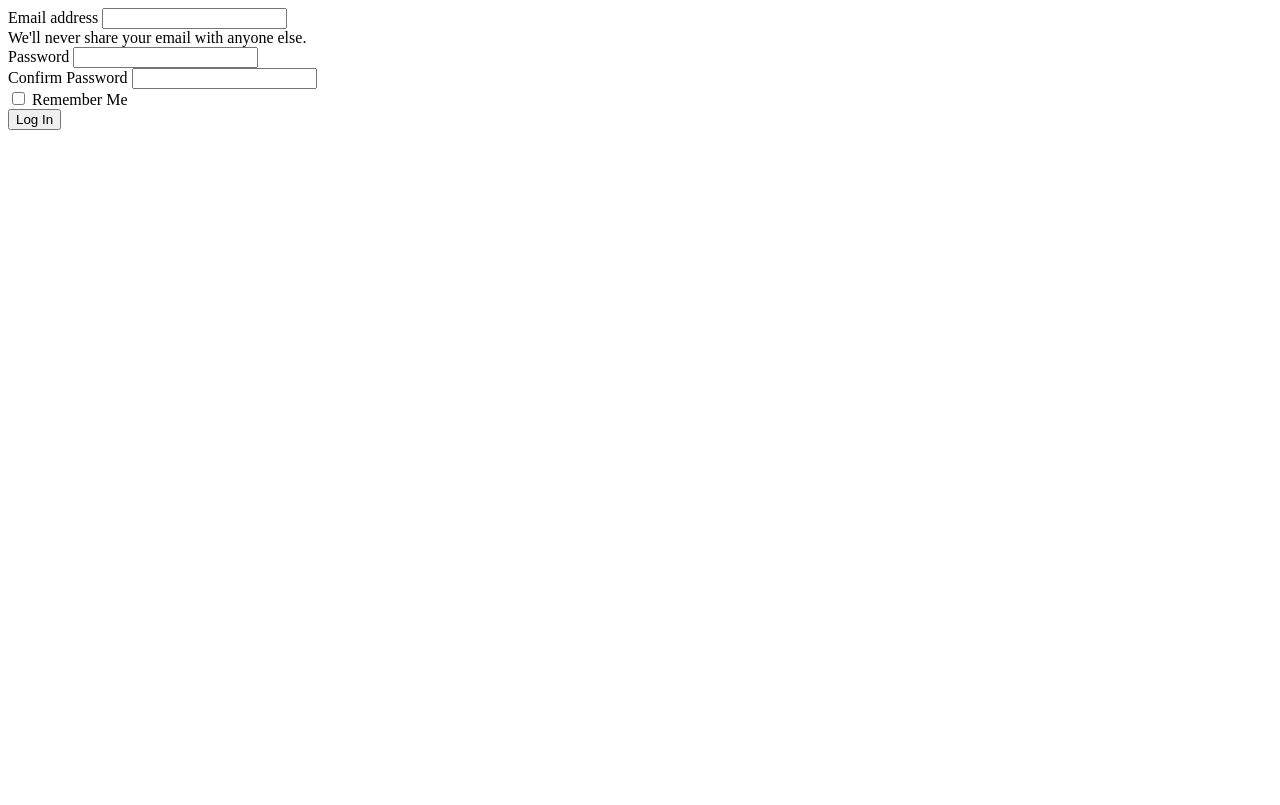
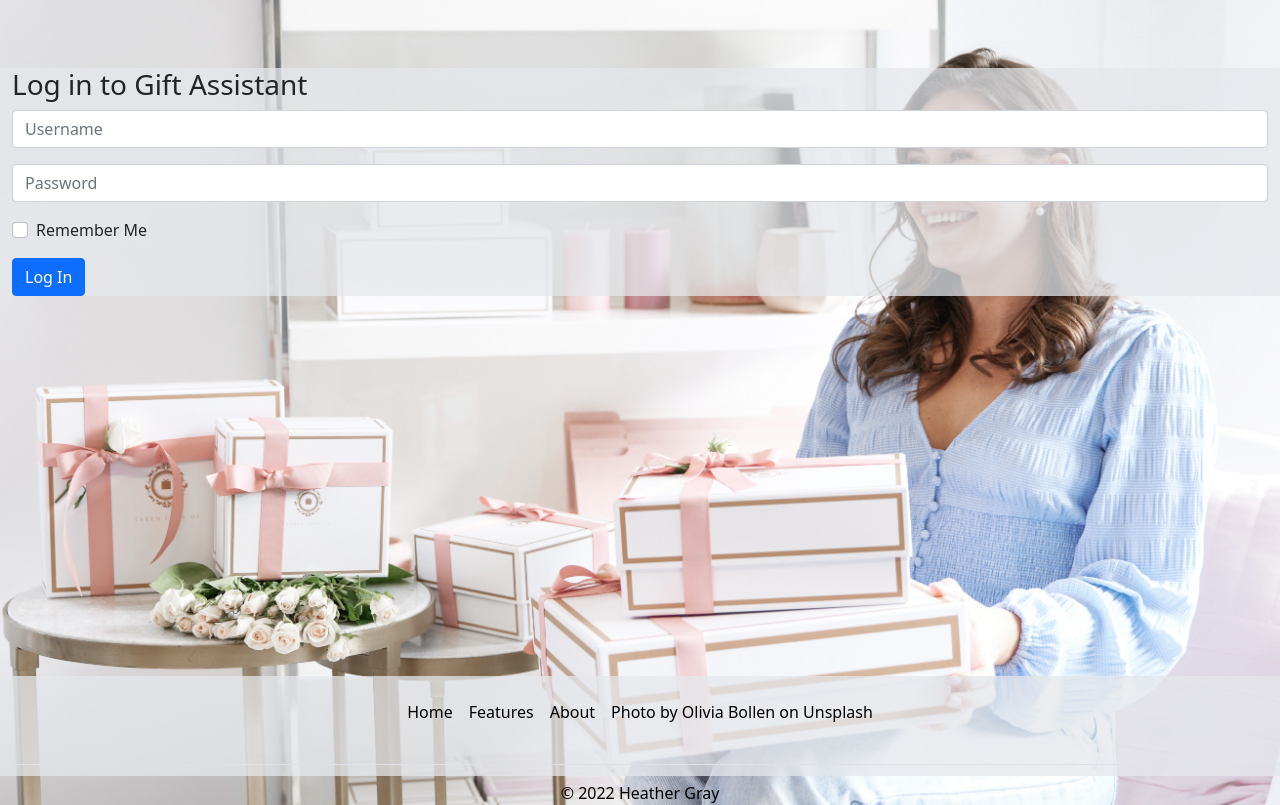
Before and after one commit to Se7enSquared/gift-assistant, a Django app: page /accounts/login/ in a window 1280 px wide. Before the commit the page ends 130 px from the top, so only its background shows below. Run offline with Django 4.2, Linux system fonts and the light colour scheme.

Commit message:
build login html

```diff
--- a/gift_assist/templates/registration/login.html
+++ b/gift_assist/templates/registration/login.html
@@ -1,21 +1,47 @@
+{% extends 'base.html' %}
+{% load static %}
+{% block custom_stylesheet %}
+<link rel="stylesheet" href="{% static 'css/homestyle.css' %}">
+{% endblock custom_stylesheet %}
+{% block content %}
+<br><br>
+<div class="container-fluid soft-background" id="loginForm">
+    <h3 id="loginh3">Log in to Gift Assistant</h2>
+        {% for message in messages %}
+
+        <div class="alert alert-success">
+            <a class="close" href="#" data-dismiss="alert">×</a>
+            {{ message }}
+        </div>
+
+        {% endfor %}
+
         <form method="post">
             {% csrf_token %}
             <div class="mb-3">
-    <label for="email" class="form-label">Email address</label>
-    <input type="email" class="form-control" id="exampleInputEmail1" aria-describedby="emailHelp">
-    <div id="emailHelp" class="form-text">We'll never share your email with anyone else.</div>
+                <input type="text" class="form-control" name="username" placeholder="Username">
             </div>
             <div class="mb-3">
-    <label for="password" class="form-label">Password</label>
-    <input type="password" class="form-control" id="password">
-</div>
-<div class="mb-3">
-    <label for="confirmPassword" class="form-label">Confirm Password</label>
-    <input type="password" class="form-control" id="confirmPassword">
+                <input type="password" class="form-control" name="password" placeholder="Password">
             </div>
             <div class="mb-3 form-check">
-    <input type="checkbox" class="form-check-input" id="exampleCheck1">
-    <label class="form-check-label" for="exampleCheck1">Remember Me</label>
+                <input type="checkbox" class="form-check-input" id="remember">
+                <label class="form-check-label" for="remember">Remember Me</label>
             </div>
-<button type="submit" class="btn btn-primary" action="">Log In</button>
+            <button type="submit" class="btn btn-primary">Log In</button>
         </form>
+</div>
+{% endblock content %}
+{% block footer %}
+<footer class="py-3 my-4 soft-background">
+    <ul class="nav justify-content-center border-bottom pb-3 mb-3">
+        <li class="nav-item"><a href="#" class="nav-link px-2 text-black">Home</a></li>
+        <li class="nav-item"><a href="#" class="nav-link px-2 text-black">Features</a></li>
+        <li class="nav-item"><a href="#" class="nav-link px-2 text-black">About</a></li>
+        <li class="nav-item">
+            <p class="nav-link px-2 text-black">Photo by Olivia Bollen on Unsplash</p>
+        </li>
+    </ul>
+    <p class="text-center text-black">© 2022 Heather Gray</p>
+</footer>
+{% endblock footer %}
```
Lines whose indentation alone changed are shown as unchanged.
